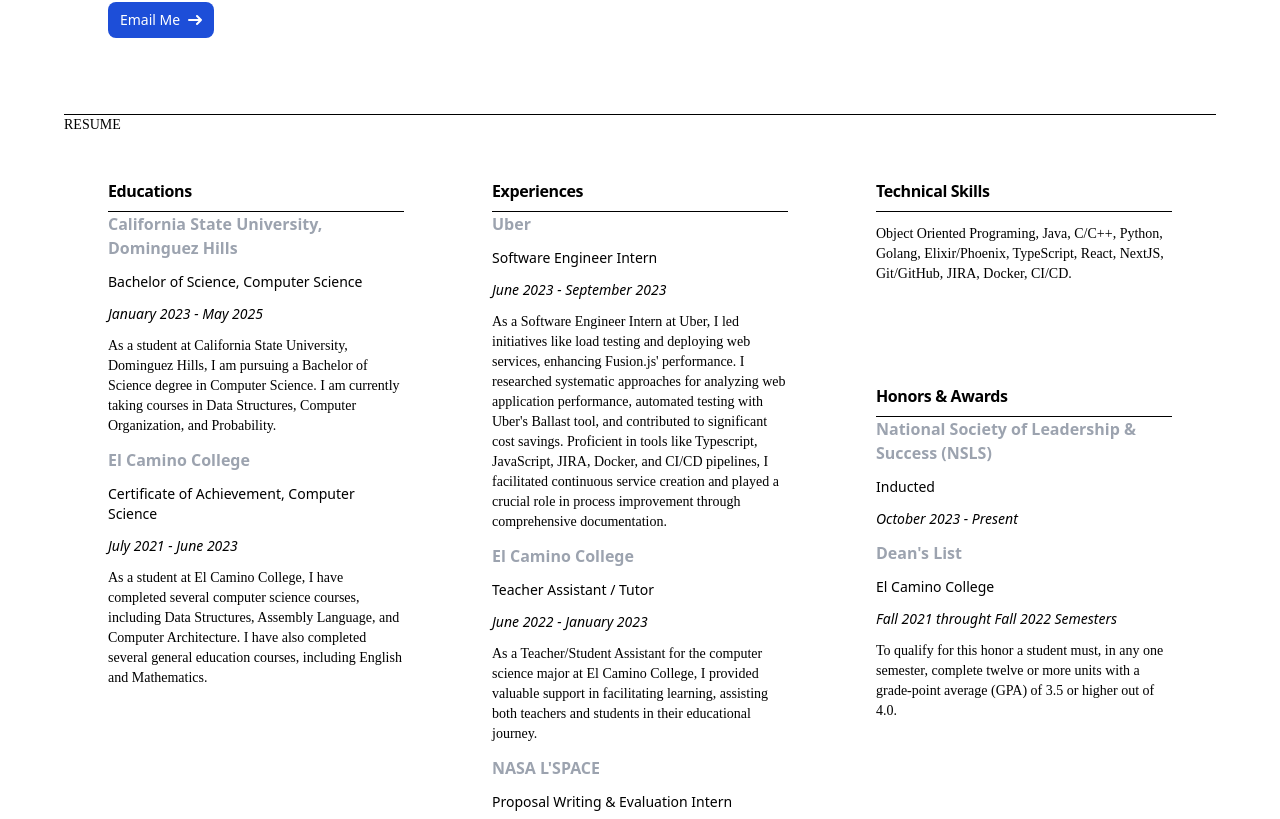
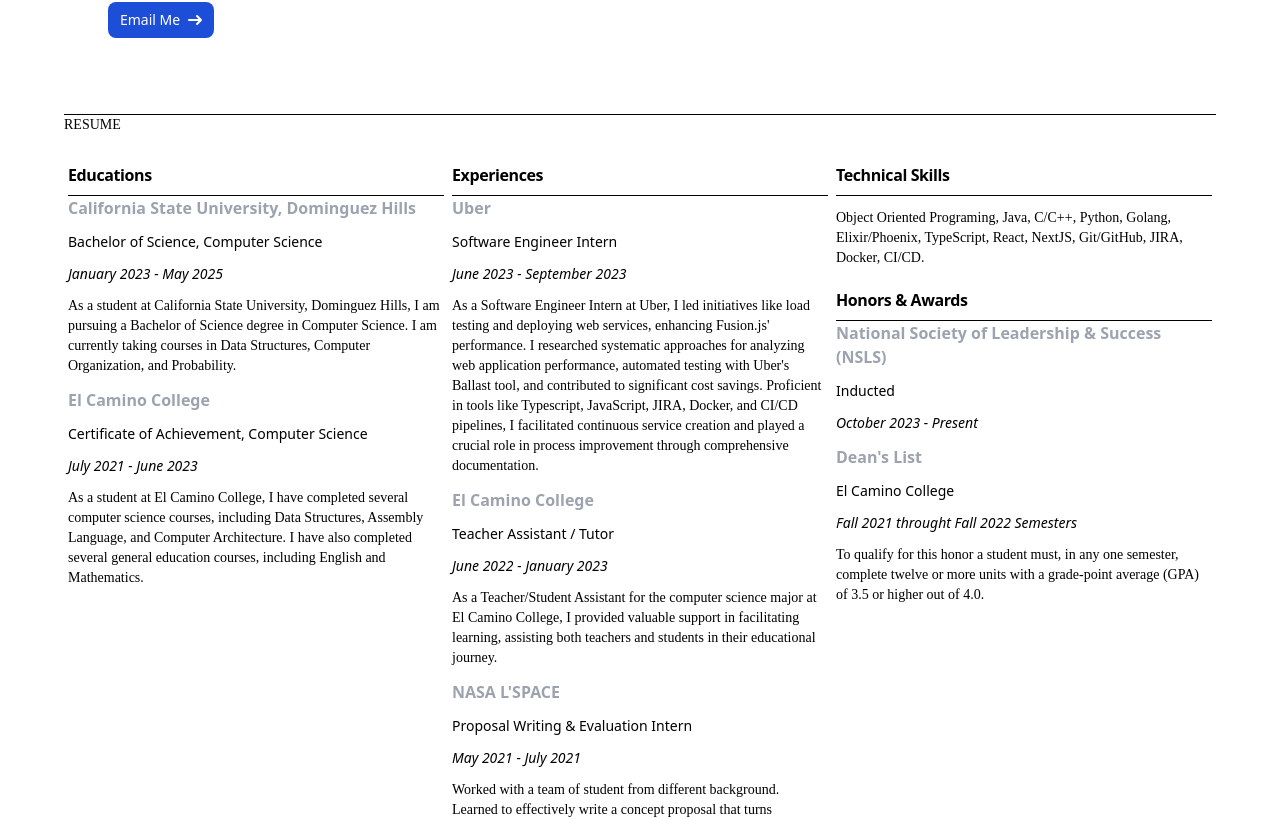
Before and after one commit to chrisdedman/website, a Next.js app: page /profile in a window 1280 px wide. Shown: the part 694-1513 px from the top of the page. Built offline with nearby package versions, Linux system fonts and the light colour scheme.

Commit message:
remove padding

```diff
--- a/src/components/resume/education.tsx
+++ b/src/components/resume/education.tsx
@@ -2,8 +2,8 @@ import React from "react";
 
 export default function Educations() {
   return (
-    <div className="p-6">
-      <div className="p-5">
+    <div className="p-1 mt-6">
+      <div className="p-0">
         <h5 className="mb-2 text-m font-bold tracking-tight">Educations</h5>
         <hr className="h-px my-8 bg-black border-0 separator mt-0 mb-0" />
         <div className="mb-3 font-normal">
--- a/src/components/resume/experience.tsx
+++ b/src/components/resume/experience.tsx
@@ -2,8 +2,8 @@ import React from "react";
 
 export default function Experiences() {
   return (
-    <div className="p-6">
-      <div className="p-5">
+    <div className="p-1 mt-6">
+      <div className="p-0">
         <h5 className="mb-2 text-m font-bold tracking-tight">Experiences</h5>
         <hr className="h-px my-8 bg-black border-0 separator mt-0 mb-0" />
         <div className="mb-3 font-normal">
--- a/src/components/resume/honors.tsx
+++ b/src/components/resume/honors.tsx
@@ -2,8 +2,8 @@ import React from "react";
 
 export default function Honors() {
   return (
-    <div className="p-6">
-      <div className="p-5">
+    <div className="p-1">
+      <div className="p-0">
         <h5 className="mb-2 text-m font-bold tracking-tight">Honors & Awards</h5>
         <hr className="h-px my-8 bg-black border-0 separator mt-0 mb-0" />
         <div className="mb-3 font-normal">
--- a/src/components/resume/skills.tsx
+++ b/src/components/resume/skills.tsx
@@ -2,8 +2,8 @@ import React from "react";
 
 export default function Skills() {
   return (
-    <div className="p-6">
-      <div className="p-5">
+    <div className="p-1 mt-6">
+      <div className="p-0">
         <h5 className="mb-2 text-m font-bold tracking-tight">Technical Skills</h5>
         <hr className="h-px my-8 bg-black border-0 separator mt-0 mb-0" />
         <div className="mb-3 font-normal">
```
